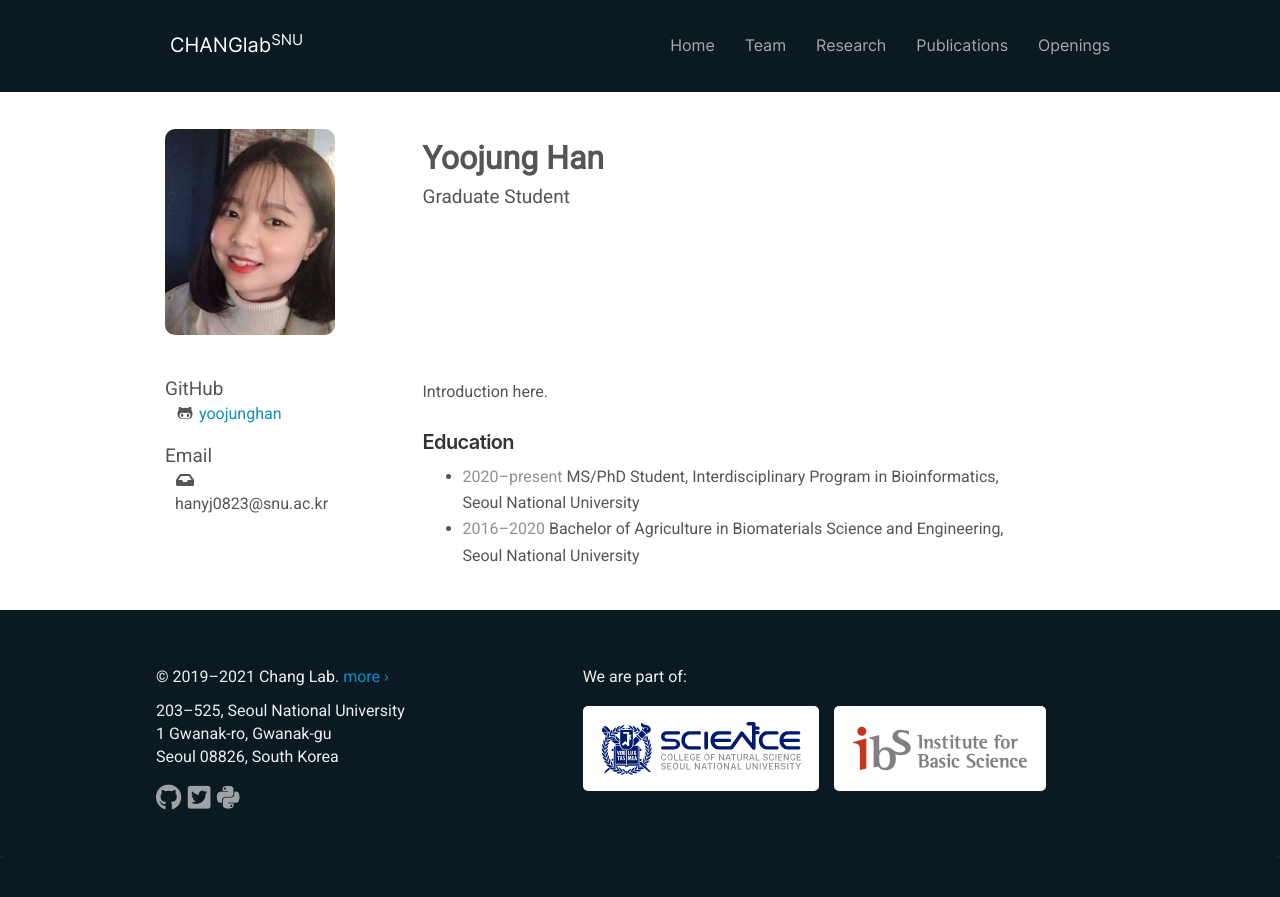
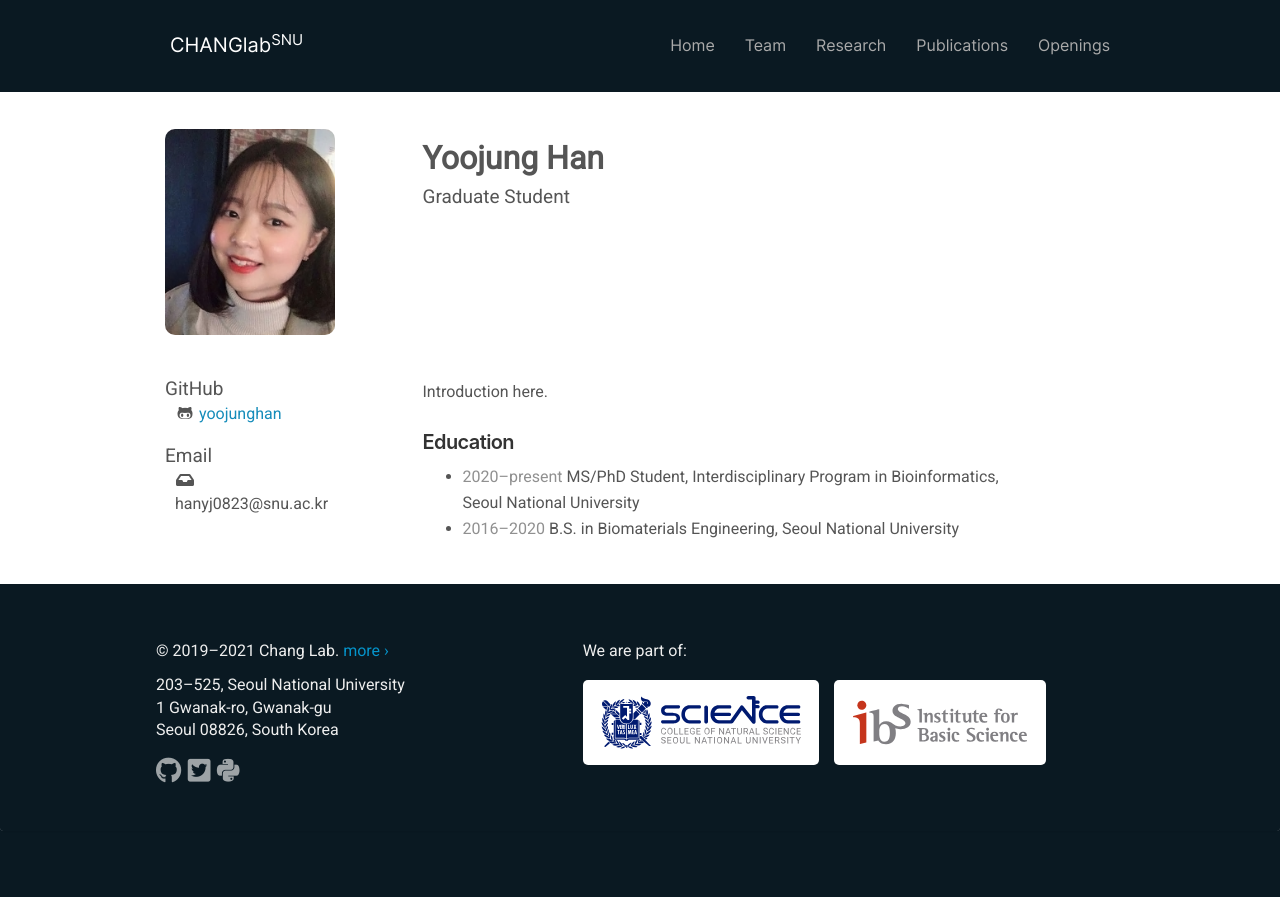
Before and after one commit to ChangLabSNU/ChangLabSNU.github.io, a Jekyll site: the page built from _pages/team/yoojung-han.md, in a window 1280 px wide. Shown: the top 897 px of the page. Built offline with Jekyll 4.4.1, drawn with Linux system fonts in a browser that asks for light colours; nearby versions of some CDN libraries; some web fonts are replaced.

Commit message:
Correct degree titles according to “학위의 종류 및 학위명칭 표기원칙” of SNU.

```diff
--- a/_pages/team/yoojung-han.md
+++ b/_pages/team/yoojung-han.md
@@ -19,5 +19,5 @@ Introduction here.
 
 <ul class="chronological">
   <li><span>2020–present</span> MS/PhD Student, Interdisciplinary Program in Bioinformatics, Seoul National University</li>
-  <li><span>2016–2020</span> Bachelor of Agriculture in Biomaterials Science and Engineering, Seoul National University</li>
+  <li><span>2016–2020</span> B.S. in Biomaterials Engineering, Seoul National University</li>
 </ul>
```
Also changed, not shown: _pages/team/ari-hong.md (+1 -1 lines).
